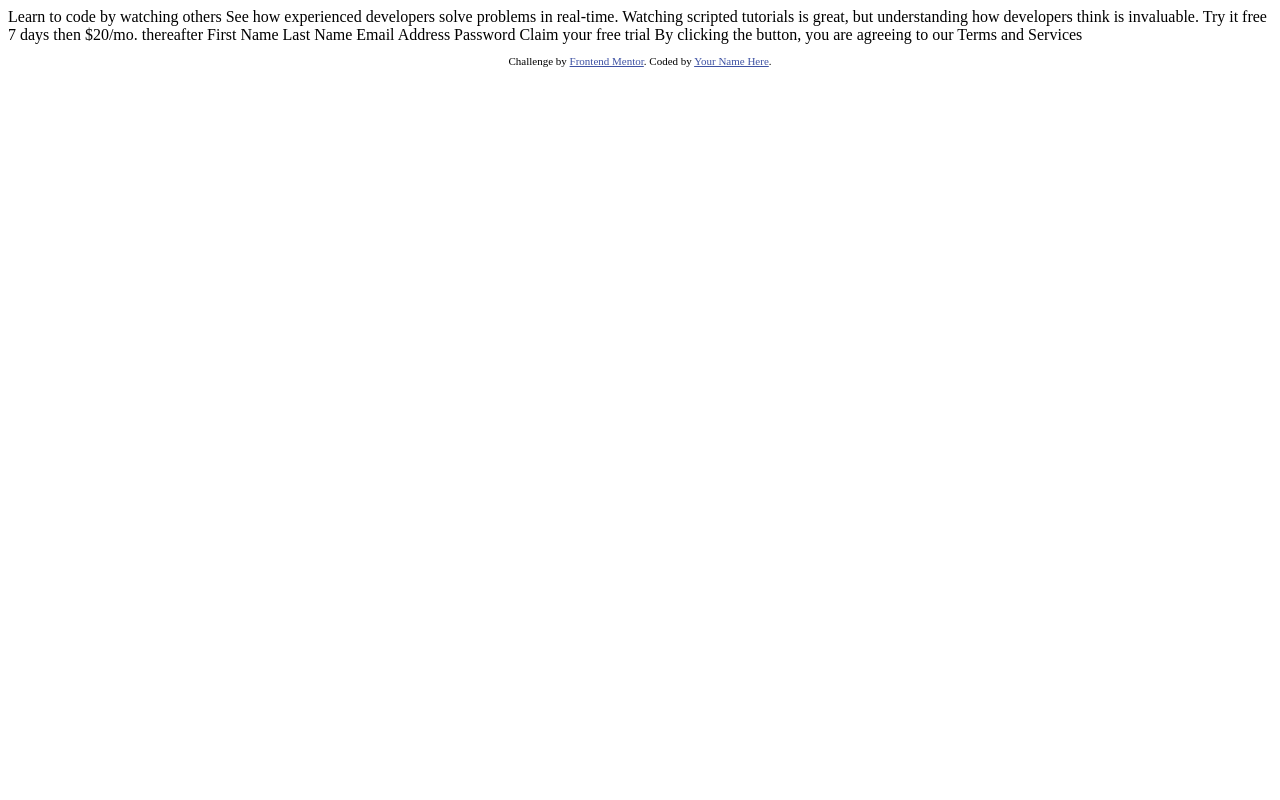
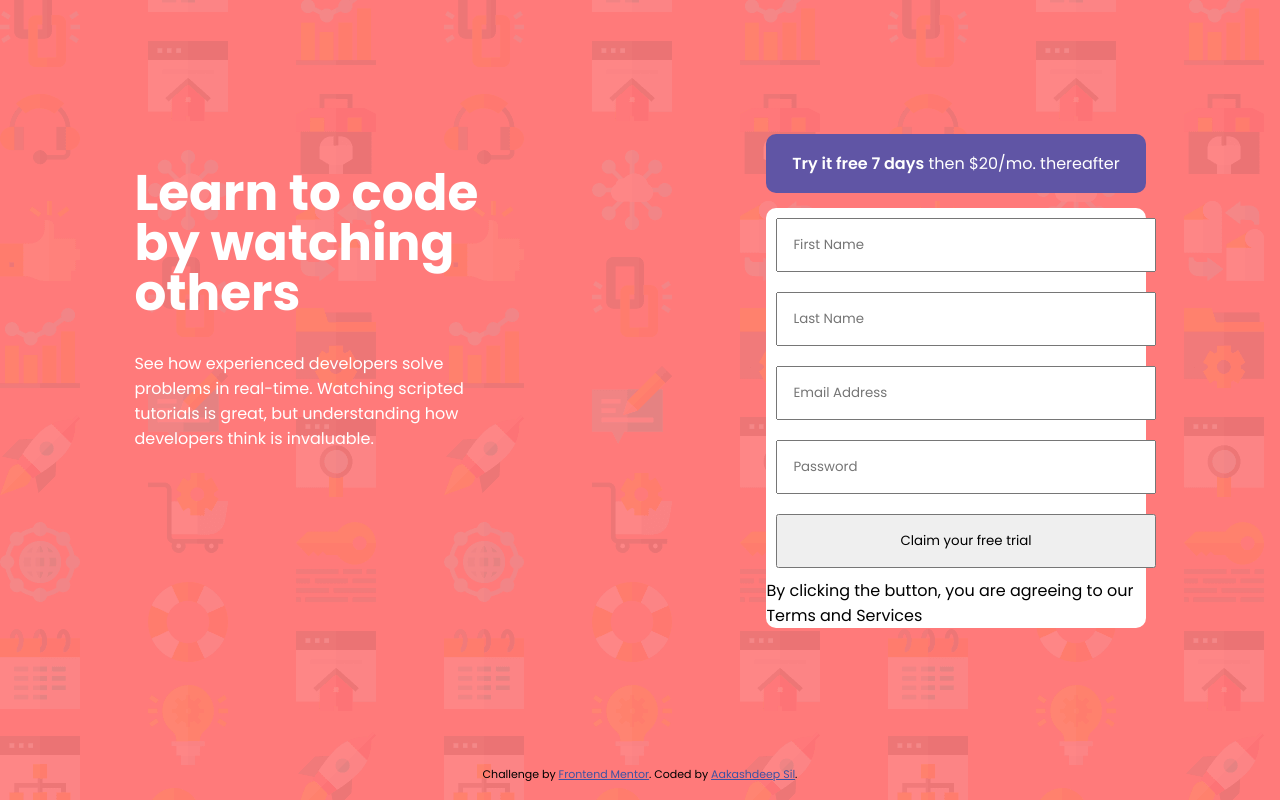
Before and after one commit to aakashdeepsil/Intro-Component-With-Sign-Up-Form, a plain HTML site: page index.html in a window 1280 px wide. Drawn offline with Linux system fonts and the light colour scheme.

Commit message:
Commit changes

```diff
--- /dev/null
+++ b/css/styles.css
@@ -0,0 +1,59 @@
+@import url('https://fonts.googleapis.com/css?family=Poppins:400,400i,500,500i,600,600i,700,700i&display=swap');
+
+* {
+    font-family: Poppins, sans-serif;
+}
+
+body {
+    background-image: url('../images/bg-intro-desktop.png');
+    background-color:hsl(0, 100%, 74%);
+}
+
+.main {
+    display: flex;
+}
+
+.column {
+    flex: 50%;
+    padding: 10% 10%;
+}
+
+input {
+    width: 100%;
+}
+
+h1 {
+    line-height: 50px;
+    font-size: 50px;
+}
+
+#Intro {
+    color: white;
+    font-size: 16px;
+}
+
+#offer-bar {
+    text-align: center;
+    padding: 1px;
+    color: white;
+    background-color: hsl(248, 32%, 49%);
+    opacity: 1;
+    border-radius: 10px;
+}
+
+#offer-bar p span {
+    font-weight: 600;
+}
+
+.signup {
+    margin-top: 15px;
+    background-color: white;
+    border-radius: 10px;
+}
+
+input {
+    width: 100%;
+    box-sizing: border-box;
+    padding: 15px;
+    margin: 10px;
+}
--- a/index.html
+++ b/index.html
@@ -1,42 +1,62 @@
 <!DOCTYPE html>
 <html lang="en">
+
 <head>
   <meta charset="UTF-8">
-  <meta name="viewport" content="width=device-width, initial-scale=1.0"> <!-- displays site properly based on user's device -->
+  <meta name="viewport" content="width=device-width, initial-scale=1.0">
+  <!-- displays site properly based on user's device -->
 
   <link rel="icon" type="image/png" sizes="32x32" href="./images/favicon-32x32.png">
+  <link rel="stylesheet" href="css/styles.css">
 
   <title>Frontend Mentor | Intro component with sign up form</title>
 
-  <!-- Feel free to remove these styles or customise in your own stylesheet 👍 -->
   <style>
-    .attribution { font-size: 11px; text-align: center; }
-    .attribution a { color: hsl(228, 45%, 44%); }
+    .attribution {
+      font-size: 11px;
+      text-align: center;
+    }
+
+    .attribution a {
+      color: hsl(228, 45%, 44%);
+    }
   </style>
 </head>
+
 <body>
 
-  Learn to code by watching others
+  <div class="main">
+    <div id="Intro" class="column">
+      <h1>Learn to code by watching others</h1>
 
-  See how experienced developers solve problems in real-time. Watching scripted tutorials is great,
-  but understanding how developers think is invaluable.
+      <p>See how experienced developers solve problems in real-time. Watching scripted tutorials is great,
+        but understanding how developers think is invaluable.</p>
+    </div>
 
-  Try it free 7 days then $20/mo. thereafter
+    <div class="column">
+      <div id="offer-bar">
+        <p><span>Try it free 7 days</span> then $20/mo. thereafter</p>
+      </div>
 
-  First Name
-  Last Name
-  Email Address
-  Password
-
-  Claim your free trial
-
-  By clicking the button, you are agreeing to our Terms and Services
+      <div class="signup">
+        <form action="">
+          <input type="text" name="" id="" placeholder="First Name">
+          <input type="text" name="" id="" placeholder="Last Name">
+          <input type="email" name="" id="" placeholder="Email Address">
+          <input type="password" name="" id="" placeholder="Password">
+          <input type="button" value="Claim your free trial">
+          By clicking the button, you are agreeing to our <span>Terms and Services</span>
+      </div>
+      </form>
+    </div>
+  </div>
 
   <footer>
     <p class="attribution">
       Challenge by <a href="https://www.frontendmentor.io?ref=challenge" target="_blank">Frontend Mentor</a>.
-      Coded by <a href="#">Your Name Here</a>.
+      Coded by <a href="#">Aakashdeep Sil</a>.
     </p>
   </footer>
 </body>
+
 </html>
```
